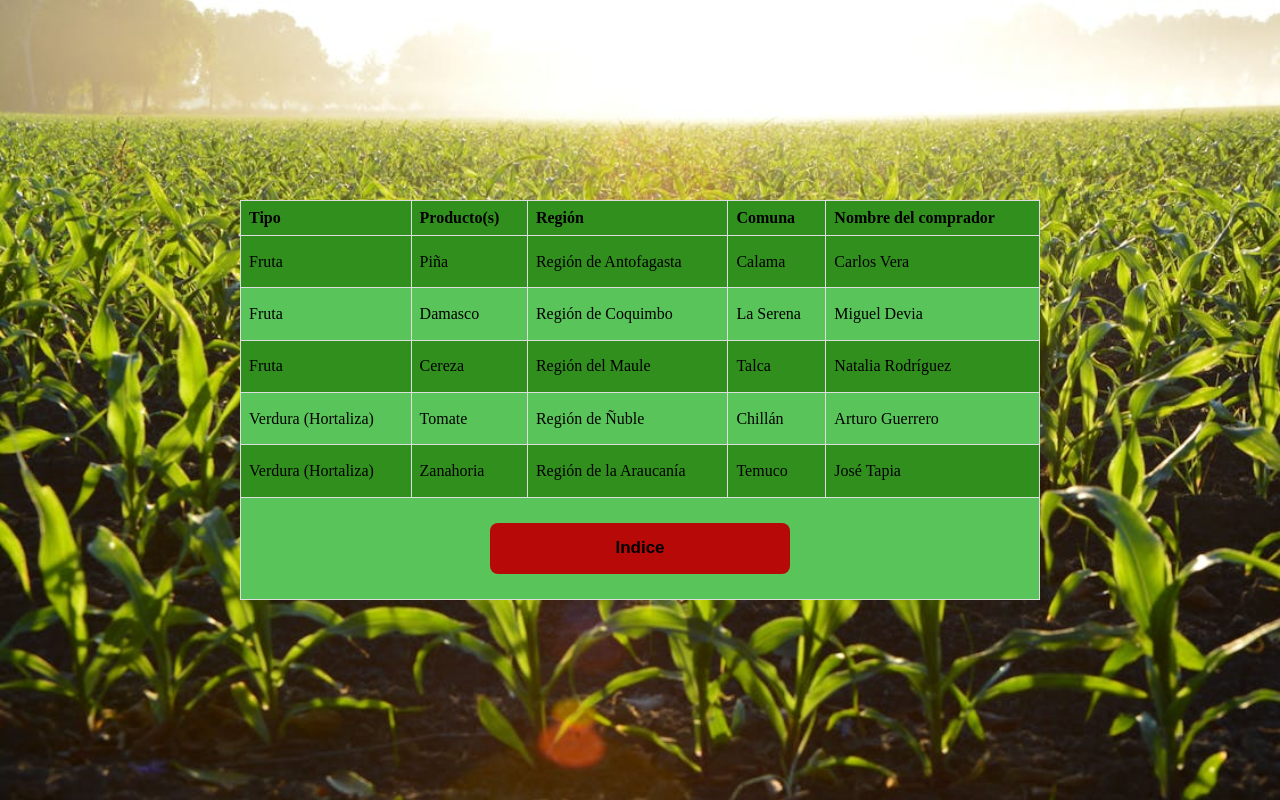
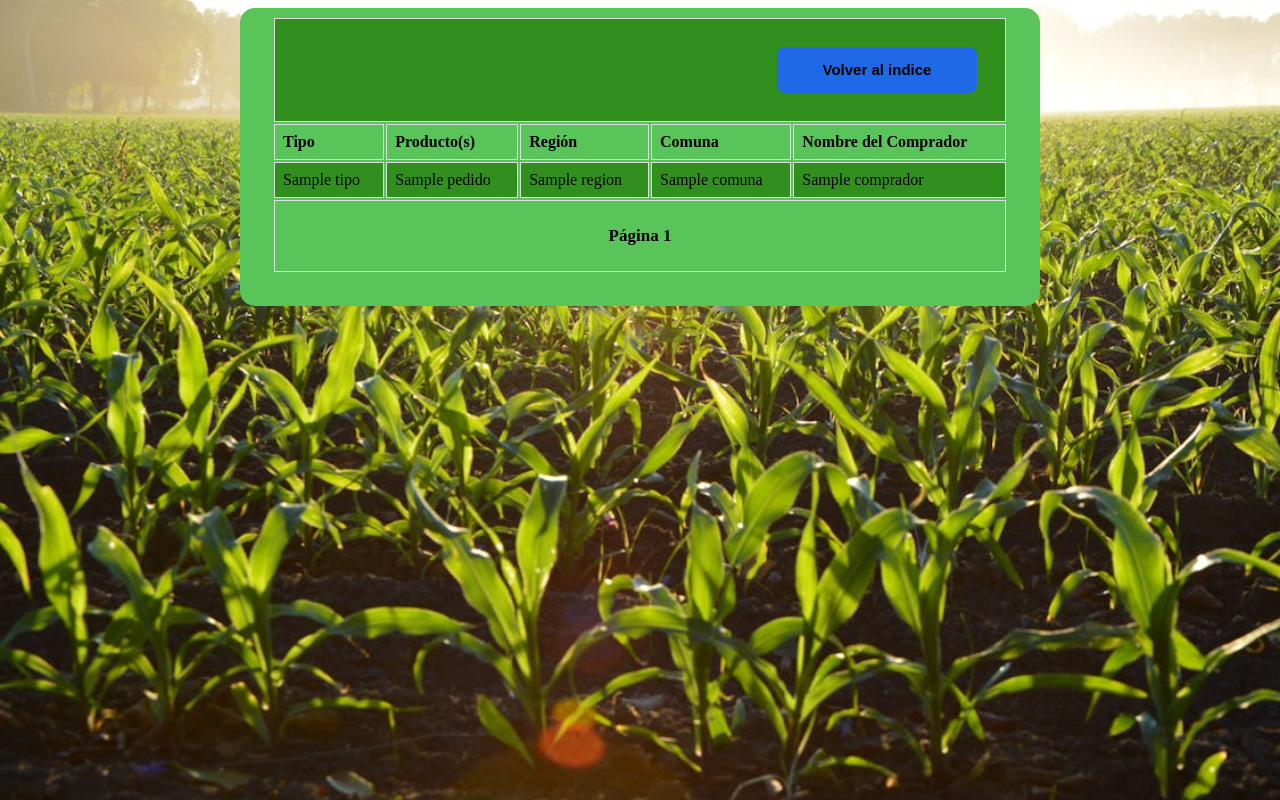
Before and after one commit to Pagliacci03/AgrarioMarket, a Flask app: template templates/ver-pedidos.html in a window 1280 px wide. Run offline with Flask 3, Linux system fonts and the light colour scheme; the template is opened without the code that fills it: most values are stand-ins (such as "Sample title", 1, 10 or a date in 2020).

Commit message:
Añade ver pedidos

```diff
--- a/app.py
+++ b/app.py
@@ -51,7 +51,7 @@ def index():
             return redirect(url_for("verProductos", pagina=0))
 
         elif button == "Ver Pedidos":
-            return redirect(url_for("verPedidos"))
+            return redirect(url_for("verPedidos", pagina=0))
 
         else:
             return render_template("index.html")
@@ -303,10 +303,62 @@ def agregarPedido():
 
 # --- Ver Pedidos ---
 
-@app.route("/ver-pedidos", methods=["GET", "POST"])
-def verPedidos():
-    if request.method == "GET":
-        return render_template("ver-pedidos.html")
+@app.route("/ver-pedidos/<pagina>", methods=["GET", "POST"])
+def verPedidos(pagina):
+    page = int(pagina)
+    limit_left = page * 5
+    show = 5
+    notfirst = False
+    notlast = False
+
+    if page != 0:
+        notfirst = True
+
+    elementos = len(db.get_all_pedidos())
+    last = elementos // 5 if elementos % 5 != 0 else (elementos // 5) - 1
+    if (page != last):
+        notlast = True
+
+    if request.method == "POST":
+        index = request.form.get("back_to_index")
+        anterior = request.form.get("back")
+        siguiente = request.form.get("next")
+
+        if index:
+            return redirect(url_for("index"))
+
+        if anterior:
+            page -= 1
+            return redirect(url_for("verPedidos", pagina=page))
+
+        if siguiente:
+            page += 1
+            return redirect(url_for("verPedidos", pagina=page))
+
+    elif request.method == "GET":
+        pedidos = []
+        for pedido in db.get_pedido(limit_left, show):
+            pedido_id, tipo, _, comuna_id, _, _, _ = pedido
+            names = ""
+            product_names = [row[0] for row in db.get_name_by_id_pedido(pedido_id)]
+            for name in product_names:
+                names += name + ", "
+            names = names[:-2]
+            region = db.get_region_by_id_comuna(comuna_id)[0]
+            comuna = db.get_comuna_by_id(comuna_id)[0]
+            comprador = db.get_comprador_by_id_pedido(pedido_id)[0]
+
+            pedidos.append({
+                "id": pedido_id,
+                "tipo": tipo,
+                "name": names,
+                "region": region,
+                "comuna": comuna,
+                "comprador": comprador
+            })
+
+        return render_template("ver-pedidos.html", pedidos=pedidos, notfirst=notfirst, notlast=notlast, page=(page+1))
+
 
 
 
--- a/database/db.py
+++ b/database/db.py
@@ -136,6 +136,41 @@ def get_productos_by_tipo(tipo):
     info = cursor.fetchall()
     return info
 
+def get_all_pedidos():
+    sql = "SELECT * FROM pedido"
+    conn = get_conn()
+    cursor = conn.cursor()
+    cursor.execute(sql)
+    conn.commit()
+    productos = cursor.fetchall()
+    return productos
+
+def get_pedido(x, y):
+    sql = "SELECT id, tipo, descripcion, comuna_id, nombre_comprador, email_comprador, celular_comprador FROM pedido ORDER BY id DESC LIMIT %s, %s"
+    conn = get_conn()
+    cursor = conn.cursor()
+    cursor.execute(sql, (x, y))
+    conn.commit()
+    productos = cursor.fetchall()
+    return productos
+
+def get_name_by_id_pedido(id):
+    sql = "SELECT TVF.nombre FROM tipo_verdura_fruta TVF, pedido_verdura_fruta PVF WHERE TVF.id=PVF.tipo_verdura_fruta_id AND PVF.pedido_id=%s"
+    conn = get_conn()
+    cursor = conn.cursor()
+    cursor.execute(sql, (id,))
+    conn.commit()
+    product_names = cursor.fetchall()
+    return product_names
+
+def get_comprador_by_id_pedido(id):
+    sql = "SELECT nombre_comprador FROM pedido WHERE id=%s"
+    conn = get_conn()
+    cursor = conn.cursor()
+    cursor.execute(sql, (id,))
+    conn.commit()
+    comprador = cursor.fetchone()
+    return comprador
 
 # --- Ver si existe un elemento en la base de datos ---
 
--- a/static/css/ver-pedidos.css
+++ /dev/null
@@ -1,49 +0,0 @@
-body {
-    background-image: url('../imagenes/plantaciones.jpeg');
-    background-size: cover;
-    background-position: top;
-}
-
-table {
-    border-collapse: collapse;
-    height: 400px;
-    width: 800px;
-    position: absolute;
-    top: 50%;
-    left: 50%;
-    transform: translate(-50%, -50%);
-}
-
-td, th {
-    border: 1px solid #dddddd;
-    text-align: left;
-    padding: 8px;
-}
-
-th {
-    background-color: #318f1e;
-}
-
-tr:nth-child(odd) {
-    background-color: #318f1e;
-}
-
-tr:nth-child(even) {
-    background-color: #59c459;
-}
-
-#index {
-    border: none;
-    color: #000000;
-    border-radius: 8px;
-    font-size: 17px;
-    font-weight: bold;
-    padding: 2% 5%;
-    width: 300px;
-    cursor: pointer;
-    background-color: #b80909;
-}
-
-.button_container {
-    text-align: center;
-}
--- a/static/js/backToIndex.js
+++ /dev/null
@@ -1,16 +0,0 @@
-/**
- * Redirige las paginas que contengan un boton indice hacia indice cuando este es clickeado.
- */
-const ToIndex = () => {
-    window.location.href = "../html/index.html";
-};
-
-
-/**
- * @description Elemento asociado al boton indice.
- * @type {Element}
- */
-const index_element = document.getElementById("index");
-
-
-index_element.addEventListener("click", ToIndex);
--- a/static/js/ver-pedidos.js
+++ b/static/js/ver-pedidos.js
@@ -1,17 +1,23 @@
 /**
- * Redirige hacia la informacicion-pedido.
+ * Redirige hacia la información-pedido.
  */
-const redirectOrder = () => {
-    window.location.href = "../html/informacion-pedido.html";
+const redirect_to_info = (id) => {
+    fetch(`/informacion-pedido/${id}`, {
+        method: 'POST',
+        headers: {
+            'Content-Type': 'application/json'
+        },
+        body: JSON.stringify({ id: id })
+    })
+    .then(response => {
+        if (response.ok) {
+            window.location.href = `/informacion-pedido/${id}`;
+        } else {
+            throw new Error('La solicitud no fue exitosa');
+        }
+    })
+    .catch(error => {
+        console.error('Error:', error);
+        // Manejar el error, si es necesario
+    });
 };
-
-const clickTable_1 = document.getElementById("pedido_1");
-const clickTable_2 = document.getElementById("pedido_2");
-const clickTable_3 = document.getElementById("pedido_3");
-const clickTable_4 = document.getElementById("pedido_4");
-const clickTable_5 = document.getElementById("pedido_5");
-clickTable_1.addEventListener("click", redirectOrder);
-clickTable_2.addEventListener("click", redirectOrder);
-clickTable_3.addEventListener("click", redirectOrder);
-clickTable_4.addEventListener("click", redirectOrder);
-clickTable_5.addEventListener("click", redirectOrder);
--- a/templates/ver-pedidos.html
+++ b/templates/ver-pedidos.html
@@ -2,13 +2,22 @@
 <html lang="es">
     <head>
         <meta charset="utf-8">
-        <title>Ver pedidos</title>
-        <link rel="stylesheet" href="../css/ver-pedidos.css">
-        <style id="operaUserStyle"></style>
+        <title>Ver Pedidos</title>
+        <link
+        rel="stylesheet"
+        type="text/css"
+        href="{{ url_for('static', filename='css/ver.css')}}"
+        />
     </head>
     <body>
+        <form action="" method="post">
             <table>
-            <thead>
+                <tbody>
+                    <tr>
+                        <td colspan="5" id="index">
+                            <input type="submit" id="back_to_index" class="button" name="back_to_index" value="Volver al indice">
+                        </td>
+                    </tr>
                     <tr>
                         <td>
                             <b>Tipo</b>
@@ -23,54 +32,38 @@
                             <b>Comuna</b>
                         </td>
                         <td>
-                        <b>Nombre del comprador</b>
+                            <b>Nombre del Comprador</b>
                         </td>
                     </tr>
-            </thead>
-            <tbody>
-                <tr id="pedido_1">
-                    <td>Fruta</td>
-                    <td>Piña</td>
-                    <td>Región de Antofagasta</td>
-                    <td>Calama</td>
-                    <td>Carlos Vera</td>
+                    {% if pedidos %}
+                        {% for pedido in pedidos %}
+                            <tr onclick="redirect_to_info('{{ pedido.id }}')">
+                                <td>{{ pedido.tipo }}</td>
+                                <td>{{ pedido.name }}</td>
+                                <td>{{ pedido.region }}</td>
+                                <td>{{ pedido.comuna }}</td>
+                                <td>{{ pedido.comprador }}</td>
                             </tr>
-                <tr id="pedido_2">
-                    <td>Fruta</td>
-                    <td>Damasco</td>
-                    <td>Región de Coquimbo</td>
-                    <td>La Serena</td>
-                    <td>Miguel Devia</td>
-                </tr>
-                <tr id="pedido_3">
-                    <td>Fruta</td>
-                    <td>Cereza</td>
-                    <td>Región del Maule</td>
-                    <td>Talca</td>
-                    <td>Natalia Rodríguez</td>
-                </tr>
-                <tr id="pedido_4">
-                    <td>Verdura (Hortaliza)</td>
-                    <td>Tomate</td>
-                    <td>Región de Ñuble</td>
-                    <td>Chillán</td>
-                    <td>Arturo Guerrero</td>
-                </tr>
-                <tr id="pedido_5">
-                    <td>Verdura (Hortaliza)</td>
-                    <td>Zanahoria</td>
-                    <td>Región de la Araucanía</td>
-                    <td>Temuco</td>
-                    <td>José Tapia</td>
-                </tr>
+                        {% endfor %}
+                    {% endif %}
                     <tr>
-                    <td colspan="5" class="button_container">
-                        <button  type="button" id="index">Indice</button>
+                        <td colspan="5">
+                            <div>
+                                <p id="page">Página {{ page }}</p>
+                            </div>
+                            <div id="go_to">
+                                {% if notfirst %}
+                                    <input type="submit" id="back" class="button" name="back" value="Anterior">
+                                {% endif %}
+                                {% if notlast %}
+                                    <input type="submit" id="next" class="button" name="next" value="Siguiente">
+                                {% endif %}
+                            </div>
                         </td>
                     </tr>
                 </tbody>
             </table>
-        <script src="../js/ver-pedidos.js"></script>
-        <script src="../js/backToIndex.js"></script>
+        </form>
+        <script src="{{ url_for('static', filename='js/ver-pedidos.js') }}"></script>
     </body>
 </html>
--- a/templates/ver-productos.html
+++ b/templates/ver-productos.html
@@ -6,7 +6,7 @@
         <link
         rel="stylesheet"
         type="text/css"
-        href="{{ url_for('static', filename='css/ver-productos.css')}}"
+        href="{{ url_for('static', filename='css/ver.css')}}"
         />
     </head>
     <body>
```
Also changed, not shown: static/css/ver.css (renamed from static/css/ver-productos.css). Lines whose indentation alone changed are shown as unchanged.
